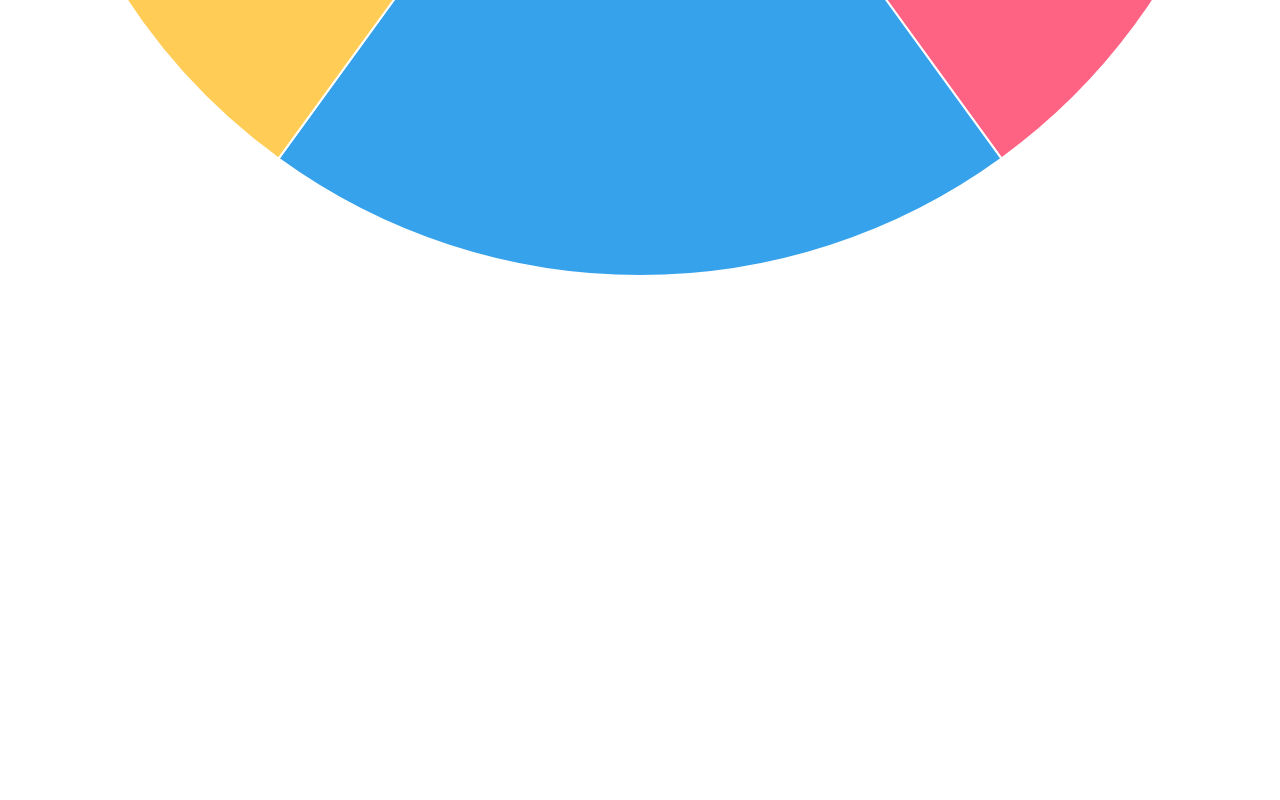
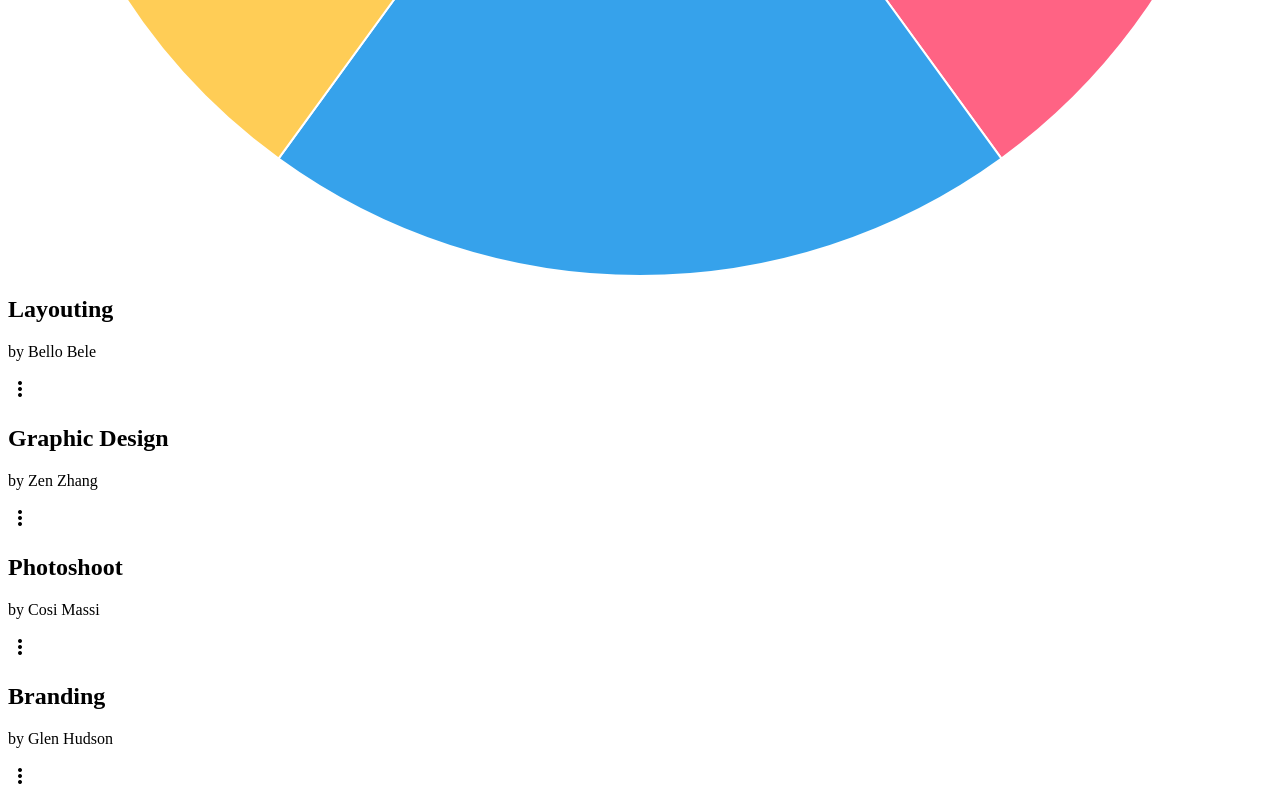
Before and after one commit to Muimi81/instinct-hub-dashboard, a plain HTML site: page index.html in a window 1280 px wide. Shown: the part 7625-8425 px from the top of the page. Before the commit the page ends 7910 px from the top, so only its background shows below. Drawn offline with nearby package versions, Linux system fonts and the light colour scheme.

Commit message:
add project listings section

```diff
--- a/index.html
+++ b/index.html
@@ -293,6 +293,74 @@
 
             </div>
 
+            <div class="recent-projects"><!--recent projects starts-->
+
+                <div class="listing"><!--recent listing 01-->
+
+                    <div class="title">
+
+                        <div class="category"></div>
+
+                        <h2>Layouting</h2>
+
+                        <p>by Bello Bele</p>
+
+                    </div>
+
+                    <span class="material-symbols-outlined">more_vert</span>
+
+                </div><!--recent listing 01-->
+
+                <div class="listing"><!--recent listing 02-->
+
+                    <div class="title">
+
+                        <div class="category"></div>
+
+                        <h2>Graphic Design</h2>
+
+                        <p>by Zen Zhang</p>
+
+                    </div>
+
+                    <span class="material-symbols-outlined">more_vert</span>
+
+                </div><!--recent listing 02-->
+
+                <div class="listing"><!--recent listing 03-->
+
+                    <div class="title">
+
+                        <div class="category"></div>
+
+                        <h2>Photoshoot</h2>
+
+                        <p>by Cosi Massi</p>
+
+                    </div>
+
+                    <span class="material-symbols-outlined">more_vert</span>
+
+                </div><!--recent listing 03-->
+
+                <div class="listing"><!--recent listing 04-->
+
+                    <div class="title">
+
+                        <div class="category"></div>
+
+                        <h2>Branding</h2>
+
+                        <p>by Glen Hudson</p>
+
+                    </div>
+
+                    <span class="material-symbols-outlined">more_vert</span>
+
+                </div><!--recent listing 04-->
+
+            </div><!--recent projects ends-->
+
         </section><!--secondary section ends-->
 
     </div><!--dashboard ends-->
```
